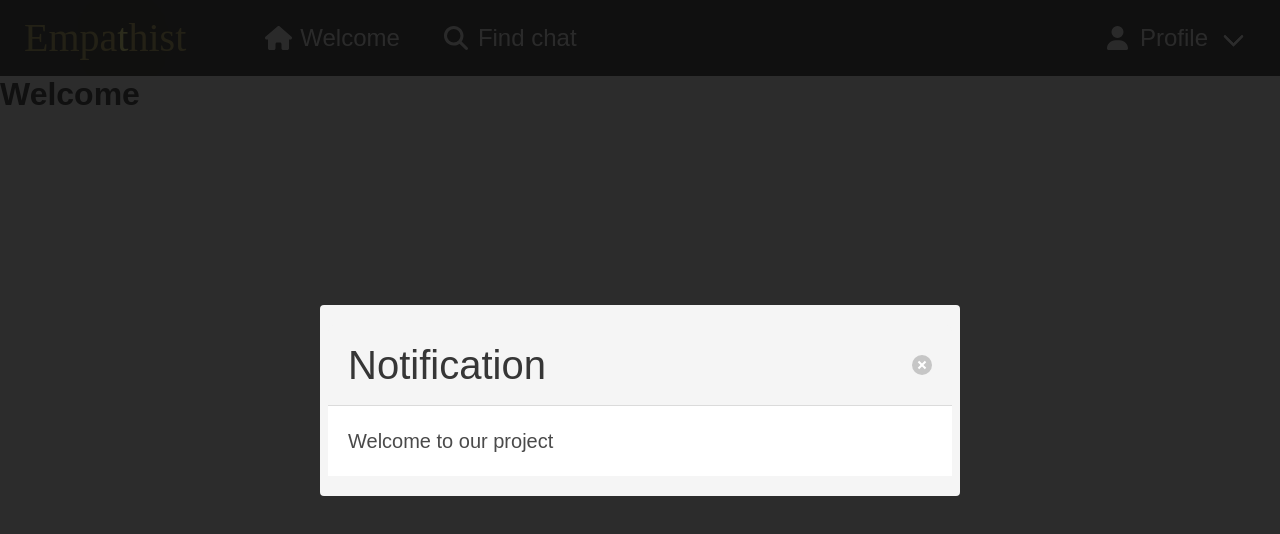
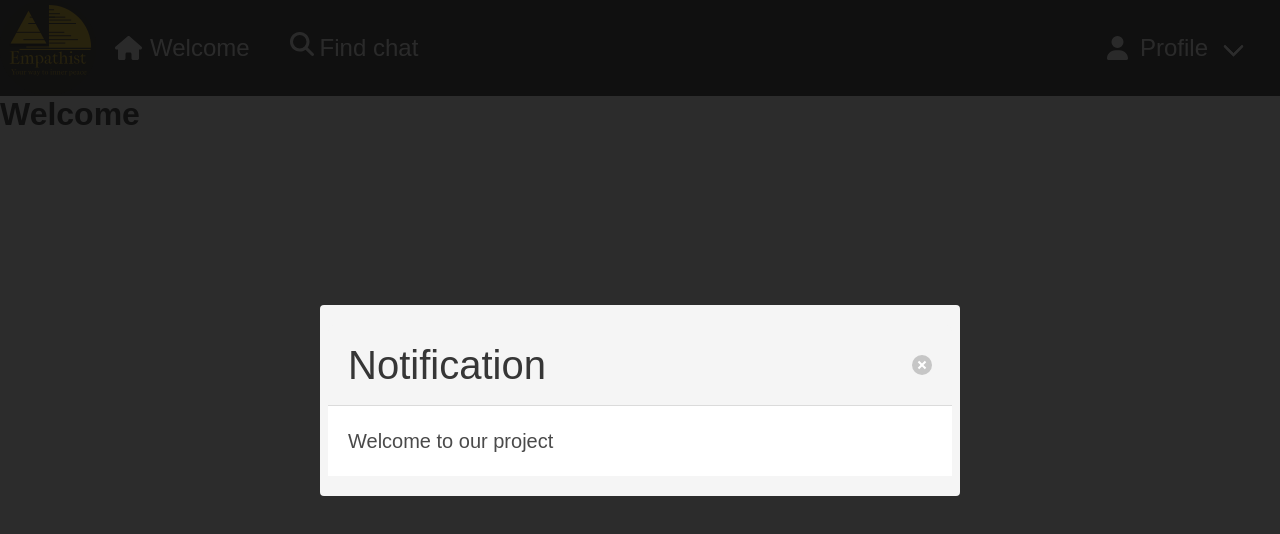
Before and after one commit to rakenduste-programmeerimine-2022/empathist, a React (Create React App) app in the folder client/: page / in a window 1280 px wide. Shown: the top 534 px of the page. Built offline with nearby package versions, Linux system fonts and the light colour scheme.

Commit message:
Added logo

```diff
--- a/client/src/components/global/Navbar.js
+++ b/client/src/components/global/Navbar.js
@@ -12,17 +12,13 @@ import {
 } from "@fortawesome/free-solid-svg-icons"
 import {EnterName} from "./EnterName";
 import {Notification} from "../errors/Notification";
+import {InteractiveLogo} from "../navbar/InteractiveLogo";
+import {Logo} from "../navbar/Logo";
 
 const findChat = { name: "Find chat", path: "/chat", icon: faMagnifyingGlass }
 const chat = { name: "Chat", path: "/chat", icon: faMessage }
 const welcome = { name: "Welcome", path: "/", icon: faHome }
 
-const charStyle = {
-  opacity: "0.5",
-  hueRotate: "180deg",
-  brightness: "0.5",
-  saturate: "0.5",
-}
 
 
 const Navbar = () => {
@@ -42,6 +38,7 @@ const Navbar = () => {
   const globalNotification = useNavbarStore((state) => state.globalNotification)
   const setGlobalNotification = useNavbarStore((state) => state.setGlobalNotification)
   const setIsNotificationOpen = useNavbarStore((state) => state.setIsNotificationOpen)
+  const [isSecretLogoOpen, setIsSecretLogoOpen] = useState(false)
 
   const handleWelcomeClick = async () => {
     console.log("Going to welcome page")
@@ -82,46 +79,13 @@ const Navbar = () => {
     console.log("Notification is updated")
   },[globalNotification])
 
-  useEffect(() => {
-      let counter = 1
-      const interval = setInterval(() => {
-        let element = document.getElementById(`title-${counter}-char`)
-        element.style.filter = `brightness(2) saturate(2) drop-shadow(0 0 20px yellow) `
-        setTimeout(() => {
-          element.style.filter = ` saturate(0.1) brightness(0.1) contrast(2) drop-shadow(0 20px 40px black)`
-        },500)
-        setTimeout(() => {
-          element.style.filter = ` brightness(1) saturate(1)  `
-        },500)
-          if (counter < 9) {
-            counter++
-          }
-          else {
-            counter = 1
-          }
-      },1000)
-        return () => clearInterval(interval)
-  },[])
 
   return (
     <>
       <nav className="navbar is-dark" role="navigation">
         <div className="navbar-brand">
-          <div
-            className="navbar-item is-size-2 is-size-4-touch ml-3 mr-6 has-text-light"
-            id="navTitle" style={{cursor: "none"}}
-          >
-            <div className="char" id="title-1-char">E</div>
-            <div className="char" id="title-2-char">m</div>
-            <div className="char" id="title-3-char">p</div>
-            <div className="char" id="title-4-char">a</div>
-            <div className="char" id="title-5-char">t</div>
-            <div className="char" id="title-6-char">h</div>
-            <div className="char" id="title-7-char">i</div>
-            <div className="char" id="title-8-char">s</div>
-            <div className="char" id="title-9-char">t</div>
-          </div>
-          <div
+            {isSecretLogoOpen ? <InteractiveLogo handleSwitch={setIsSecretLogoOpen}/> : <Logo handleSwitch={setIsSecretLogoOpen}/>}
+        <div
             role="button"
             className={`navbar-burger ${navToggle}`}
             aria-label="menu"
@@ -160,8 +124,8 @@ const Navbar = () => {
                   onClick={()=>setISFindChatOpen(false)}
               >
               <span className="icon-text">
-                <span className="icon pr-2">
-                  <FontAwesomeIcon icon={roomID?chat.icon:findChat.icon} />
+                <span className="icon is-small pr-2">
+                  <FontAwesomeIcon className="fas" icon={roomID?chat.icon:findChat.icon} />
                 </span>
                 <span>{roomID?chat.name:findChat.name}</span>
               </span>
--- /dev/null
+++ b/client/src/components/navbar/InteractiveLogo.jsx
@@ -0,0 +1,53 @@
+import {useEffect, useState} from "react";
+import '../../css/navbar/logo.css';
+
+export const InteractiveLogo = ({handleSwitch}) => {
+
+    const [clicks, setClicks] = useState(0);
+
+    const handleClick = () => {
+        setClicks(clicks=>clicks + 1);
+        if (clicks >= 6) {
+            handleSwitch(false);
+        }
+    }
+
+    useEffect(() => {
+        let counter = 1
+        const interval = setInterval(() => {
+            let element = document.getElementById(`title-${counter}-char`)
+            element.style.filter = `brightness(2) saturate(2) drop-shadow(0 0 20px yellow) `
+            setTimeout(() => {
+                element.style.filter = ` saturate(0.1) brightness(0.1) contrast(2) drop-shadow(0 20px 40px black)`
+            },500)
+            setTimeout(() => {
+                element.style.filter = ` brightness(1) saturate(1)  `
+            },500)
+            if (counter < 9) {
+                counter++
+            }
+            else {
+                counter = 1
+            }
+        },1000)
+        return () => clearInterval(interval)
+    },[])
+
+
+
+    return (
+        <div
+    className="navbar-item is-size-1 is-size-4-touch ml-3 mr-6 has-text-light"
+    id="navTitle" style={{cursor: "none"}}>
+            <div className="char" id="title-1-char" onMouseDown={handleClick}>E</div>
+            <div className="char" id="title-2-char" onMouseDown={handleClick}>m</div>
+            <div className="char" id="title-3-char" onMouseDown={handleClick}>p</div>
+            <div className="char" id="title-4-char" onMouseDown={handleClick}>a</div>
+            <div className="char" id="title-5-char" onMouseDown={handleClick}>t</div>
+            <div className="char" id="title-6-char" onMouseDown={handleClick}>h</div>
+            <div className="char" id="title-7-char" onMouseDown={handleClick}>i</div>
+            <div className="char" id="title-8-char" onMouseDown={handleClick}>s</div>
+            <div className="char" id="title-9-char" onMouseDown={handleClick}>t</div>
+        </div>
+    )
+}
--- /dev/null
+++ b/client/src/components/navbar/Logo.jsx
@@ -0,0 +1,9 @@
+import logo from "../../img/logo.svg";
+
+export const Logo = ({handleSwitch}) => {
+    return (
+        <figure className="image is-96x96" style={{cursor:"pointer"}}>
+            <img  src={logo} onClick={()=>handleSwitch(true)} alt="logo"/>
+        </figure>
+    )
+}
--- /dev/null
+++ b/client/src/css/navbar/logo.css
@@ -0,0 +1,6 @@
+.logo{
+    transition: all 0.3s ease;
+    width: 100px;
+    height: 2000px;
+    border: aliceblue solid 2px;
+}
```
Also changed, not shown: client/src/img/logo.svg (added).
